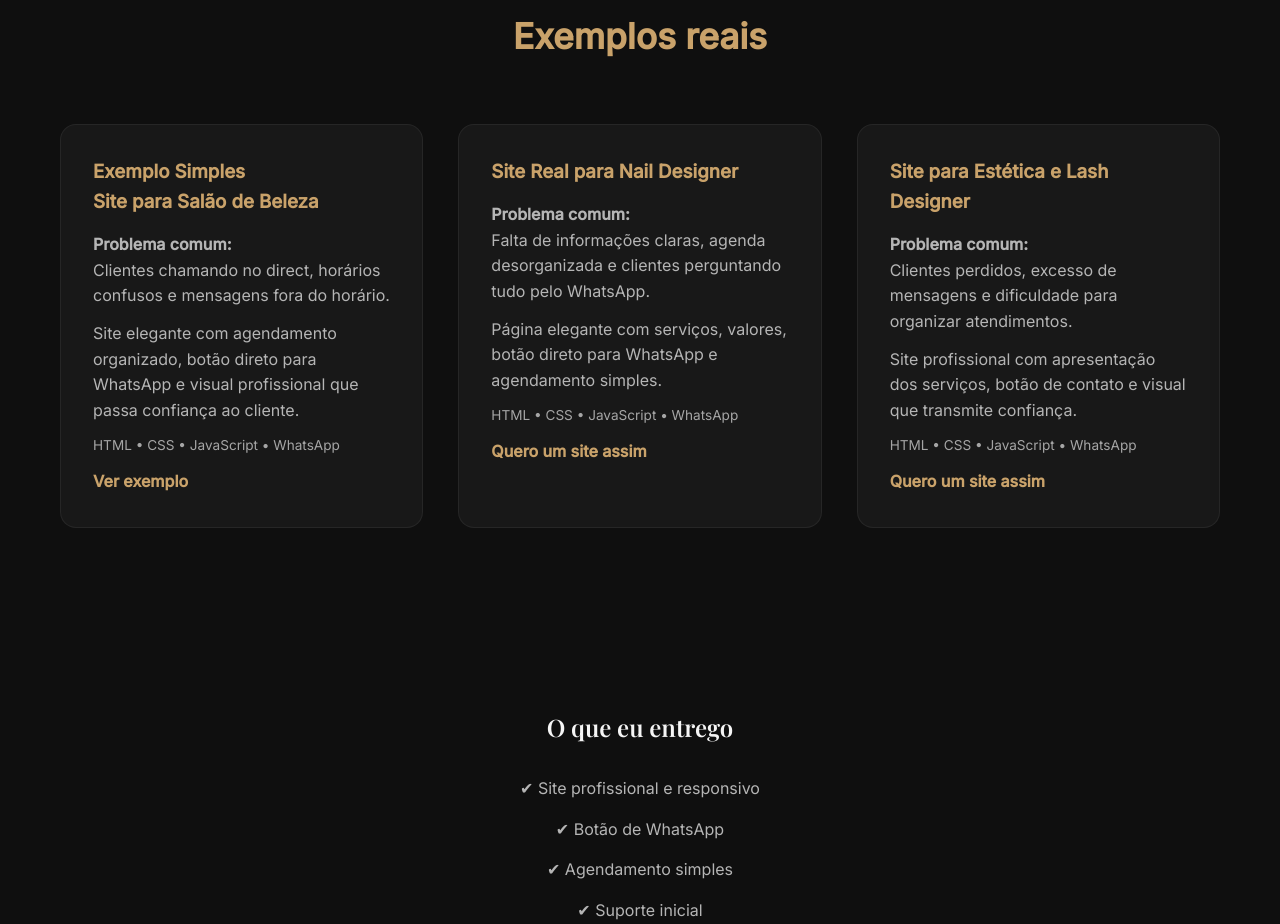
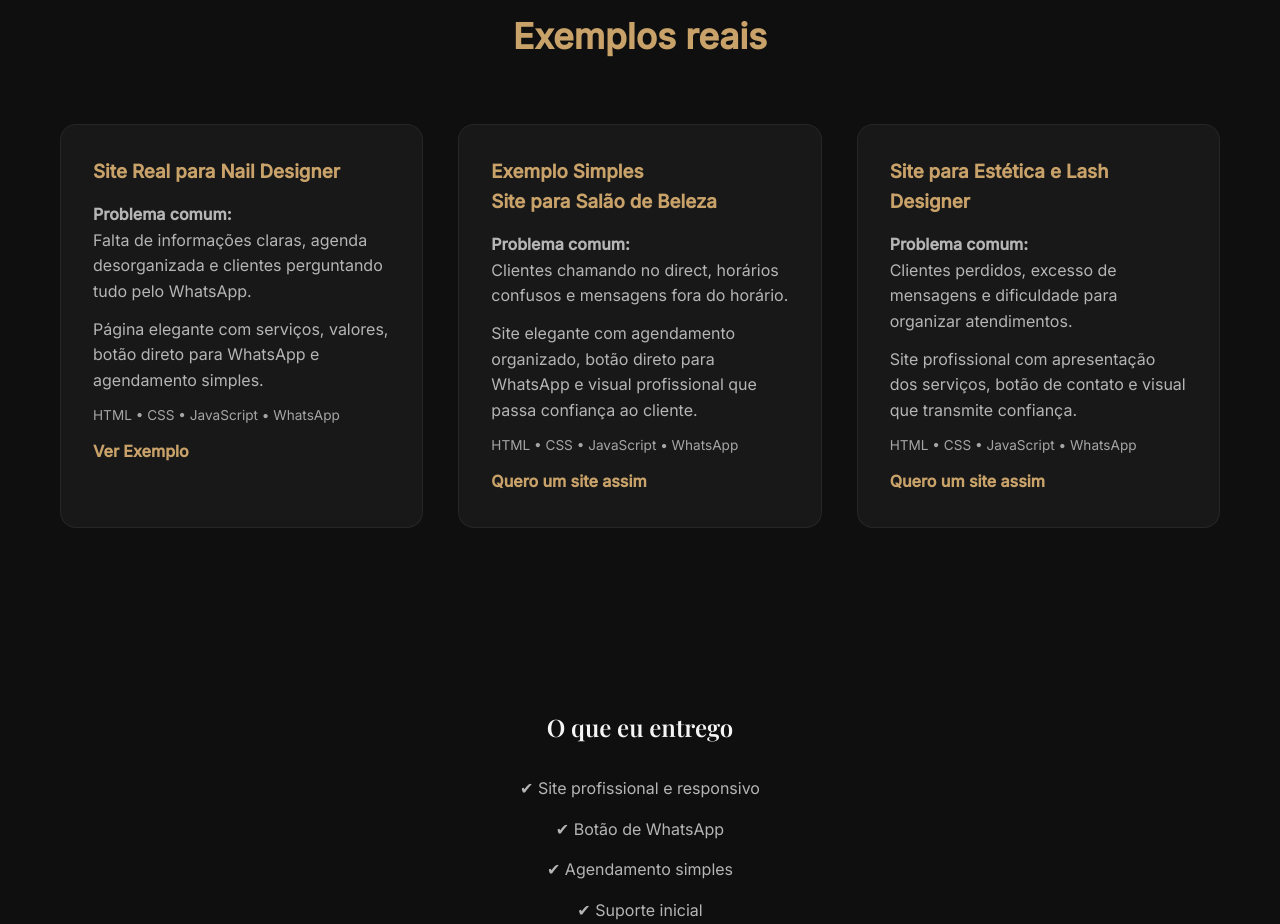
Before and after one commit to bielmkv/meu-portifolio, a plain HTML site: page index.html in a window 1280 px wide. Shown: the part 1260-2184 px from the top of the page. Drawn offline with nearby package versions, Linux system fonts and the light colour scheme.

Commit message:
Fix HTML formatting and structure

```diff
--- a/index.html
+++ b/index.html
@@ -69,7 +69,20 @@
 
     <div class="projects">
 
-
+             <div class="project">
+  <h3> Site Real para Nail Designer</h3>
+  <p>
+    <strong>Problema comum:</strong><br>
+    Falta de informações claras, agenda desorganizada
+    e clientes perguntando tudo pelo WhatsApp.
+  </p>
+  <p>
+    Página elegante com serviços, valores,
+    botão direto para WhatsApp e agendamento simples.
+  </p>
+  <p class="tech">HTML • CSS • JavaScript • WhatsApp</p>
+  <a href="https://nailsbysuzansantos.vercel.app/">Ver Exemplo</a>
+</div>
 
         <div class="project">
     <h3>Exemplo Simples <br> Site para Salão de Beleza</h3>
@@ -84,25 +97,8 @@
 </p>
 
     <p class="tech">HTML • CSS • JavaScript • WhatsApp</p>
-    <a href="https://bielmkv.github.io/salaoteste/#inicio">Ver exemplo</a>
+    <a href="#contact">Quero um site assim</a>
 </div>
-
-
-        <div class="project">
-  <h3> Site Real para Nail Designer</h3>
-  <p>
-    <strong>Problema comum:</strong><br>
-    Falta de informações claras, agenda desorganizada
-    e clientes perguntando tudo pelo WhatsApp.
-  </p>
-  <p>
-    Página elegante com serviços, valores,
-    botão direto para WhatsApp e agendamento simples.
-  </p>
-  <p class="tech">HTML • CSS • JavaScript • WhatsApp</p>
-  <a href="https://nailsbysuzansantos.vercel.app/">Quero um site assim</a>
-</div>
-
 
      <div class="project">
   <h3>Site para Estética e Lash Designer</h3>
```
